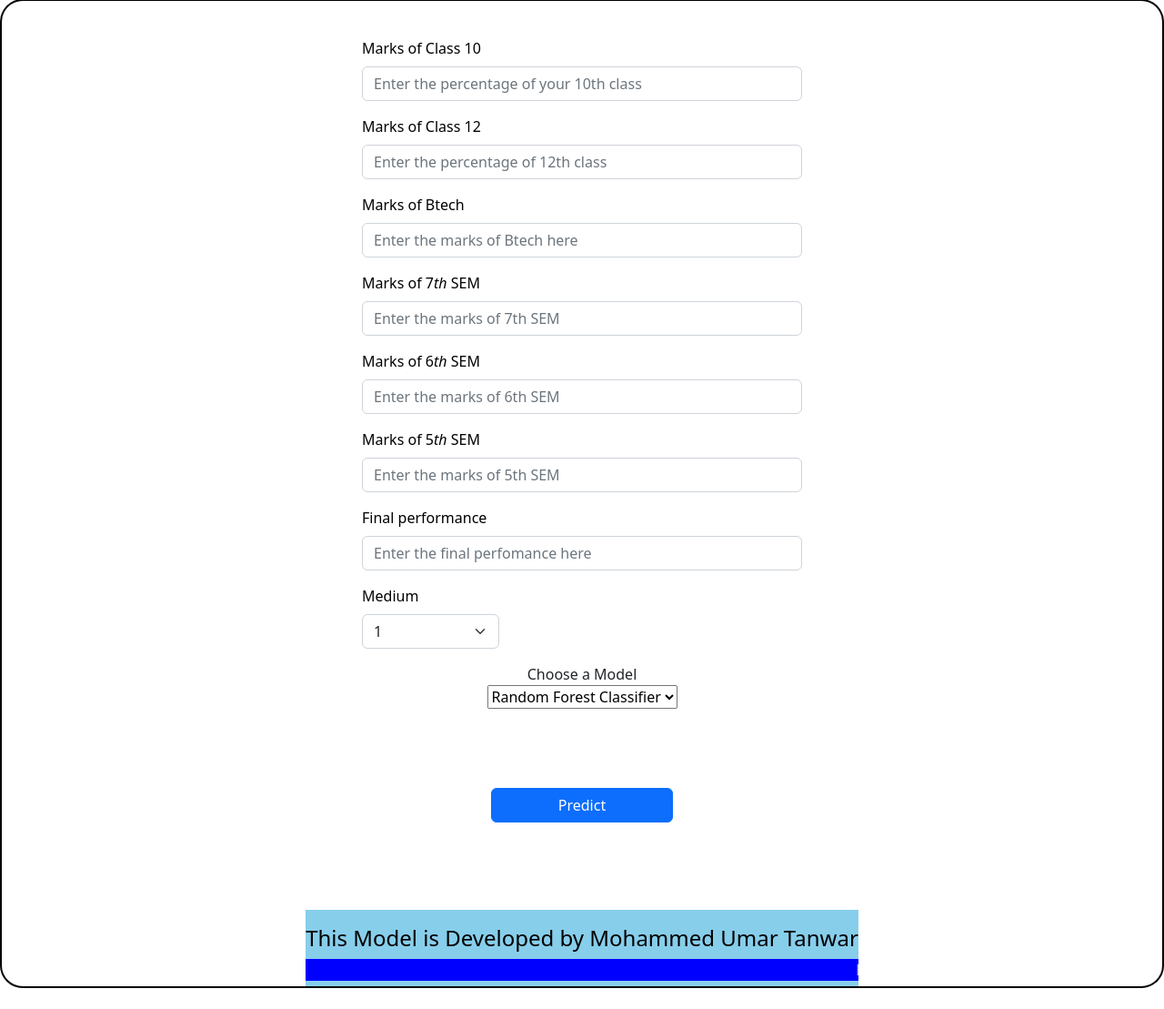
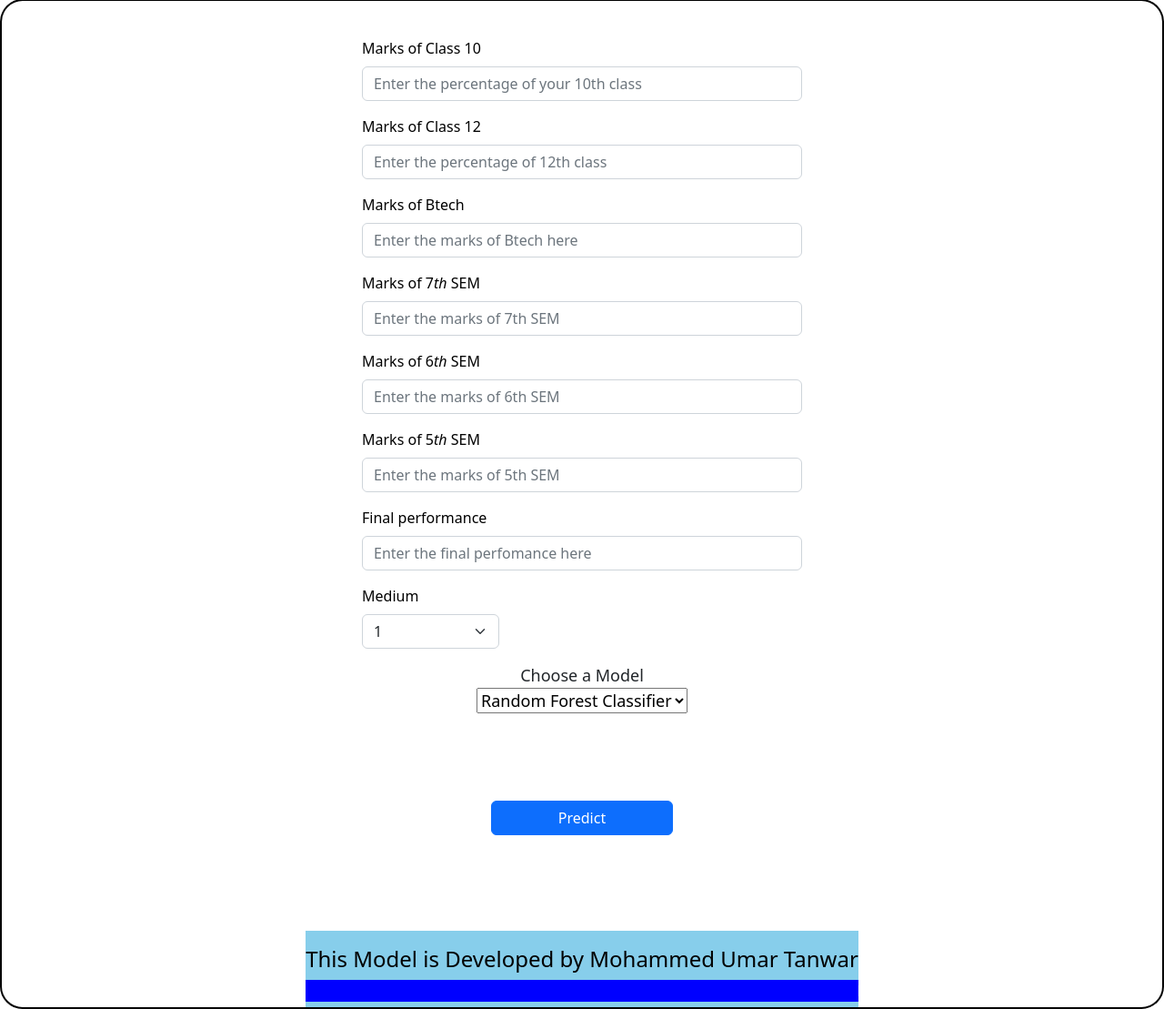
Before and after one commit to UmarTanwar3527/PlacementAnalysisProject6, a Flask app: page / in a window 1280 px wide. Shown: the part 241-1350 px from the top of the page at 91% size. Before the commit the page ends 1327 px from the top, so only its background shows below. Run offline with Flask 2, Linux system fonts and the light colour scheme.

Commit message:
Update index.html

```diff
--- a/templates/index.html
+++ b/templates/index.html
@@ -127,9 +127,10 @@
                 </select>
             </div>
 
-            <div  <label for="model1"  > <center>  Choose a Model</center></label>
-              <center>
-                   <select name="model1" id="exp">
+            <div  <label for="model1" style="font-size: 18px;" > <center>Choose a Model</center>
+                  </label>
+                <center>
+                  <select name="model1" id="exp">
                      <option value="0">Random Forest Classifier</option>
                      <option value="1">KNN Classifier</option>
                      <option value="2">Decision Tree Classifier</option>
@@ -137,7 +138,8 @@
                      <option value="4">SVM RBF Classifier</option>
                      <option value="5">SVM Sigmoid Classifier</option>
                      <option value="6">Naive Bayes Classifier</option>
-                   </select> </center>
+                  </select>
+                </center>
 
                  <br>
                  <br>
```
